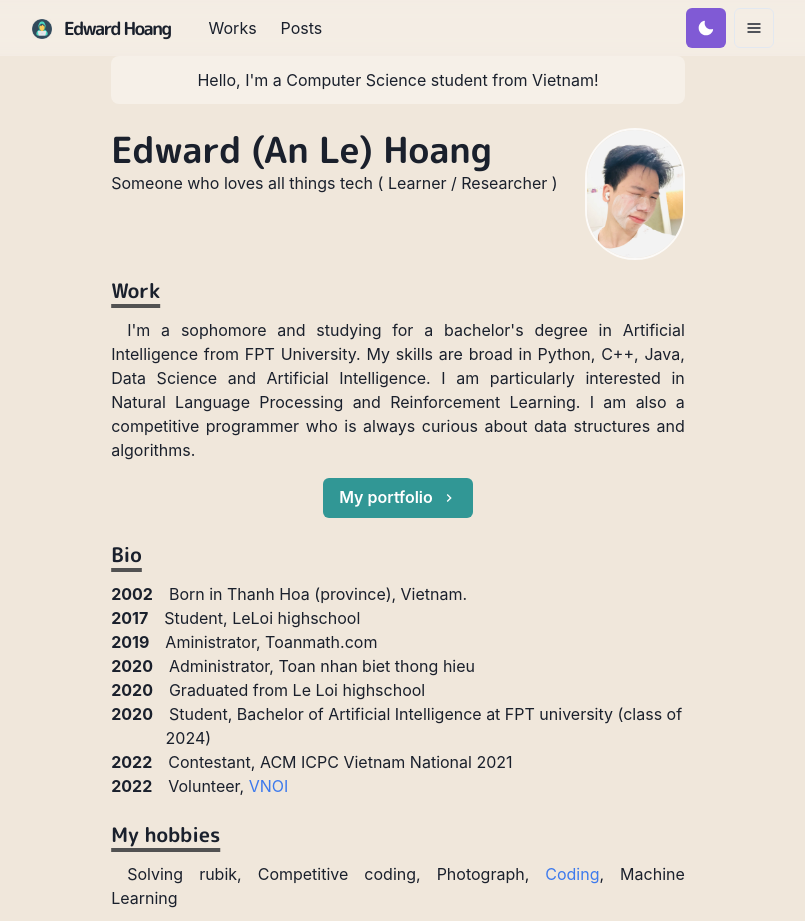
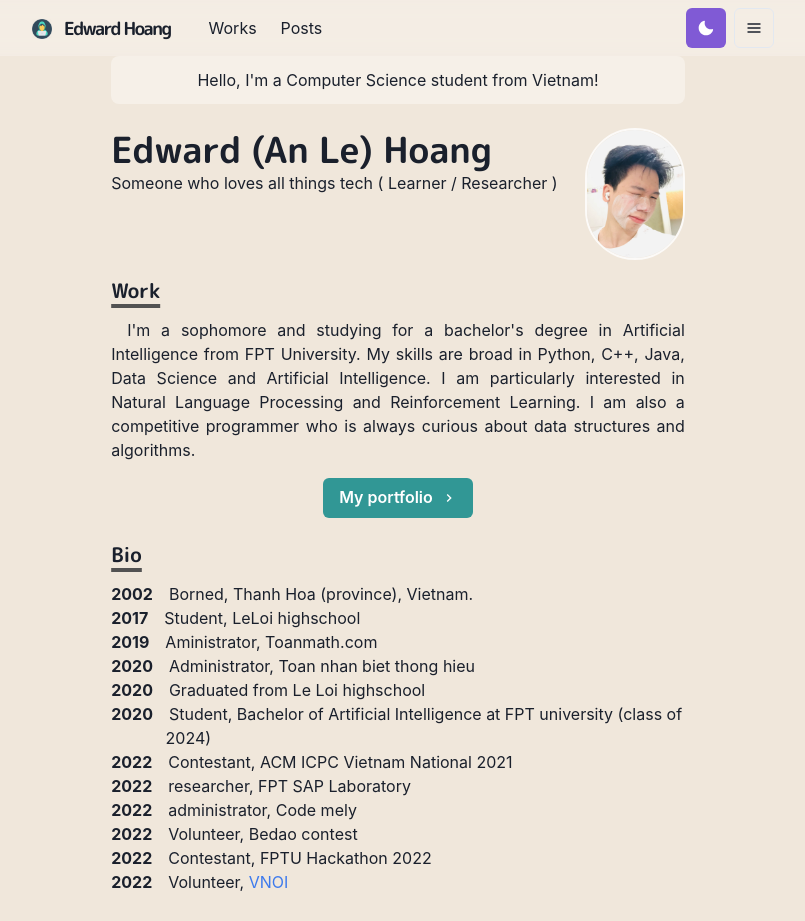
Before and after one commit to lehoangan2906/My-homepage, a Next.js app: page / in a window 1280 px wide. Shown: the top 921 px of the page, without its empty margins (242-1047 px from the left). Built offline with nearby package versions, Linux system fonts and the light colour scheme.

Commit message:
Update index.js

```diff
--- a/pages/index.js
+++ b/pages/index.js
@@ -57,7 +57,7 @@ const Page = () => {
 			</Heading>
 			<BioSection>
 				<BioYear>2002</BioYear>
-				Born in Thanh Hoa (province), Vietnam.
+				Borned, Thanh Hoa (province), Vietnam.
 			</BioSection>
 			<BioSection>
 				<BioYear>2017</BioYear>
@@ -82,6 +82,22 @@ const Page = () => {
 			<BioSection>
 				<BioYear>2022</BioYear>
 				Contestant, ACM ICPC Vietnam National 2021
+			</BioSection>
+			<BioSection>
+				<BioYear>2022</BioYear>
+				researcher, FPT SAP Laboratory
+			</BioSection>
+			<BioSection>
+				<BioYear>2022</BioYear>
+				administrator, Code mely
+			</BioSection>
+			<BioSection>
+				<BioYear>2022</BioYear>
+				Volunteer, Bedao contest
+			</BioSection>
+			<BioSection>
+				<BioYear>2022</BioYear>
+				Contestant, FPTU Hackathon 2022
 			</BioSection>
 			<BioSection>
 				<BioYear>2022</BioYear>
```
